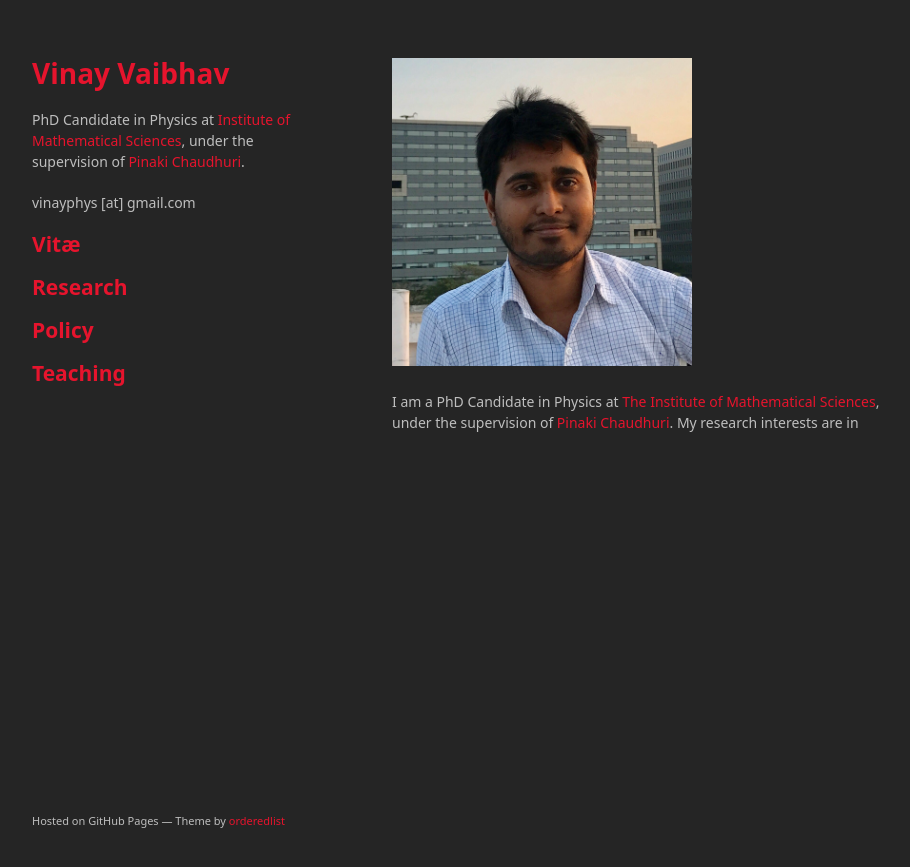
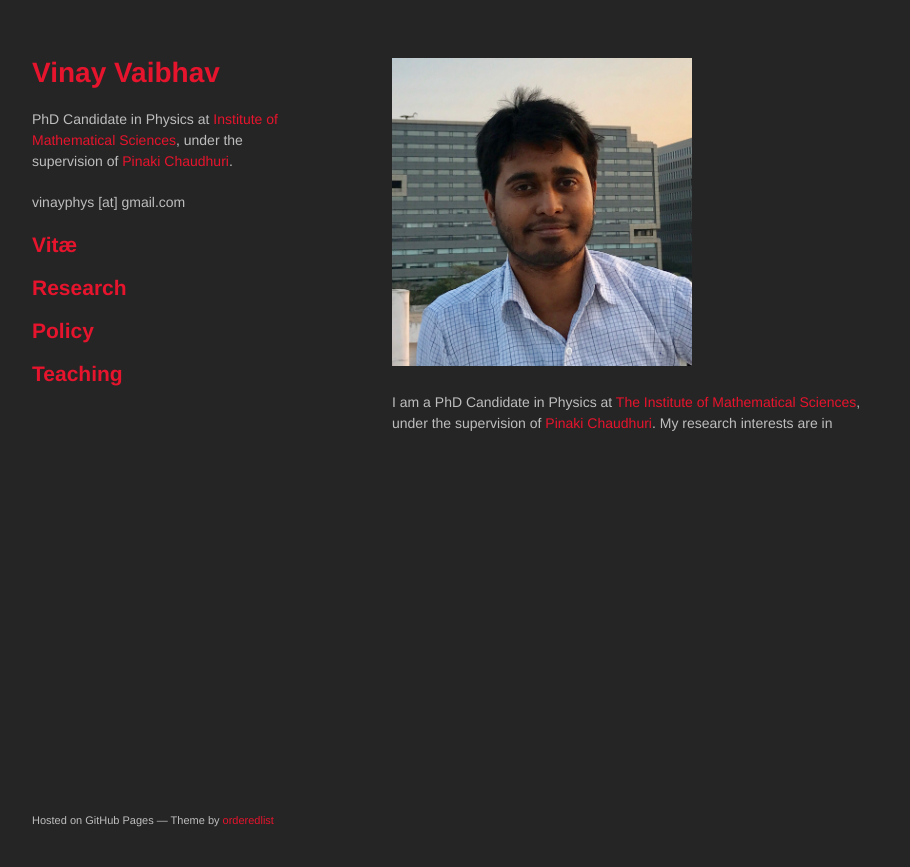
Before and after one commit to vinayphys/vinayphys.github.io, a Jekyll site: the page built from index.md, in a window 1280 px wide. Shown: the top 867 px of the page, without its empty margins (178-1088 px from the left). Built offline with Jekyll 4.4.1, drawn with Linux system fonts in a browser that asks for light colours; our own code applies the rules of GitHub Pages for plain Markdown files; a script that is not in the unit is left out.

Commit message:
Update styles.css

```diff
--- a/stylesheets/styles.css
+++ b/stylesheets/styles.css
@@ -1,7 +1,7 @@
 body {
   background-color: #252525;
   padding:50px;
-  font: 14px/1.5 "Noto Sans", sans-serif;
+  font: 14px/1.5 "OpenSansRegular", "Helvetica Neue", Helvetica, Arial, sans-serif;
   color: rgba(255, 255, 255, 0.7);
   font-weight:400;
 }
```
